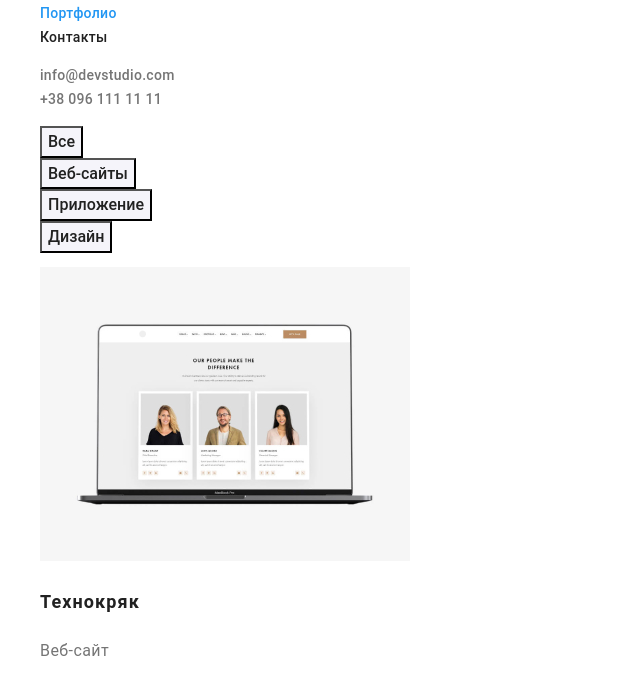
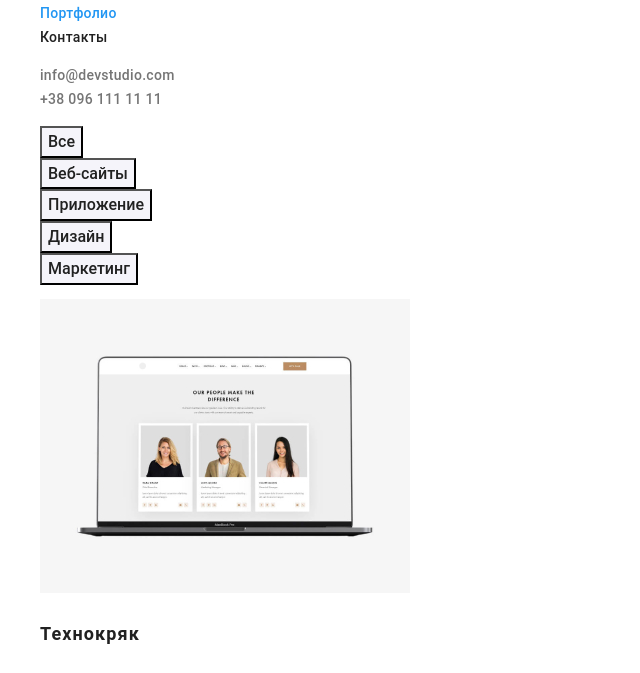
Before and after one commit to Natali-tk/goit-markup-hw-02, a plain HTML site: page portfolio.html in a window 1280 px wide. Shown: the part 68-741 px from the top of the page, without its empty margins (0-640 px from the left). Drawn offline with Linux system fonts and the light colour scheme.

Commit message:
Добавляет кнопки

```diff
--- a/portfolio.html
+++ b/portfolio.html
@@ -37,6 +37,7 @@
        <li><button type="button"  class="button-works">Веб-сайты</button></li>
        <li><button type="button"  class="button-works">Приложение</button></li>
        <li><button type="button"  class="button-works">Дизайн</button></li>
+       <li><button type="button"  class="button-works">Маркетинг</button></li>
     </ul>
 
     <ul class="works">
```
